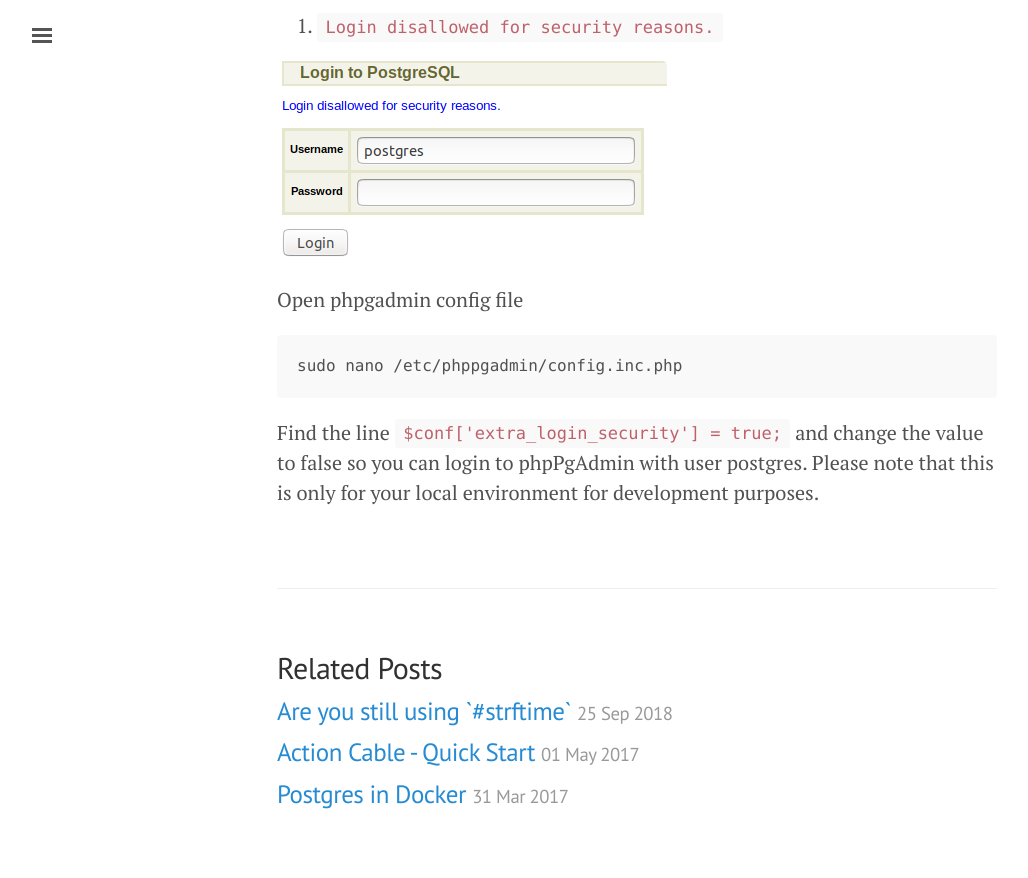
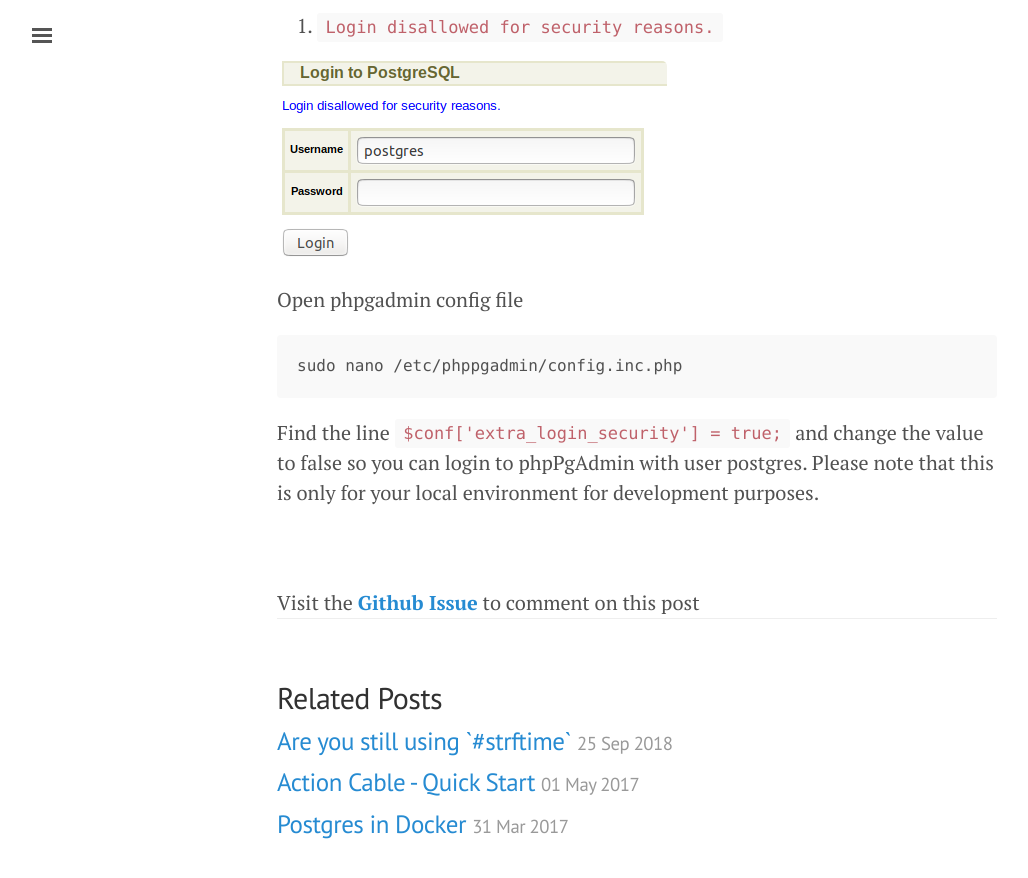
Before and after one commit to alameenkhader/alameenkhader.github.io, a Jekyll site: the page built from _posts/2018-09-18-install-phppgadmin-ubuntu-18.md, in a window 1280 px wide and 900 px high, scrolled down 1480 px. Shown: the top 878 px of the window, without its empty margins (3-1031 px from the left). Built offline with Jekyll 4.4.1, drawn with Linux system fonts in a browser that asks for light colours.

Commit message:
adding github commenting

```diff
--- a/_layouts/post.html
+++ b/_layouts/post.html
@@ -7,6 +7,10 @@ layout: default
   <span class="post-date">{{ page.date | date_to_string }}</span>
   {{ content }}
 </div>
+
+{% if page.githubIssueId %}
+Visit the <b><a href="https://github.com/alameenkhader/alameenkhader.github.io/issues/{{ page.githubIssueId }}" target="_blank">Github Issue</a></b> to comment on this post
+{% endif %}
 
 <div class="related">
   <h2>Related Posts</h2>
```
Also changed, not shown: _posts/2018-09-18-install-phppgadmin-ubuntu-18.md (+1 -0 lines), _posts/2018-09-26-strftime.md (+1 -0 lines).
